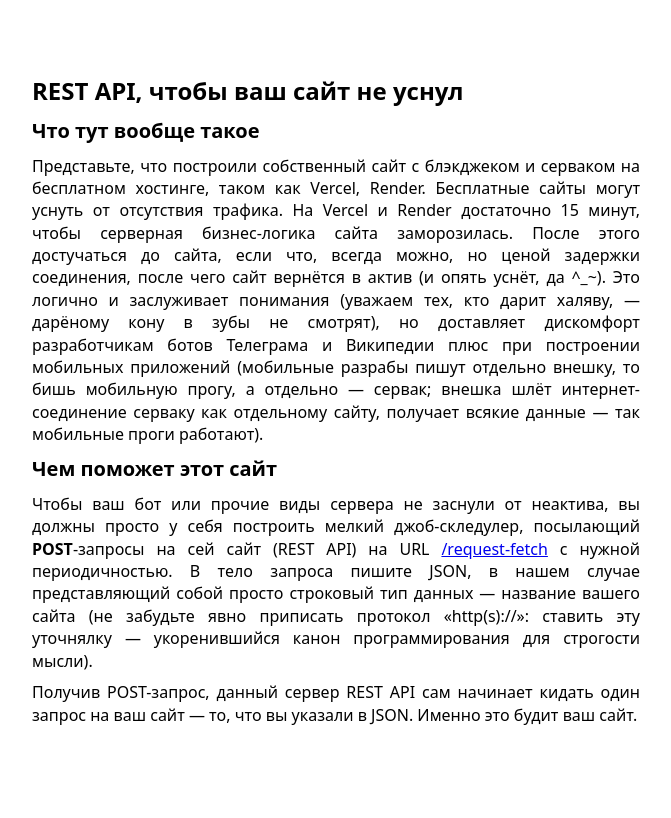
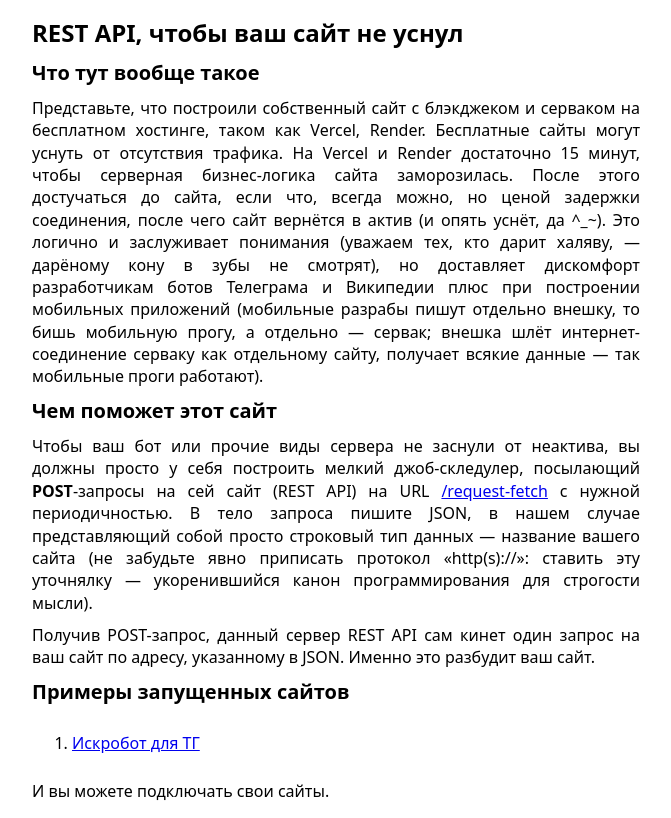
Before and after one commit to iscra-sama/fetch-request-iscroapi, a Flask app: page /1 in a window 1280 px wide. Shown: the whole page, without its empty margins (304-975 px from the left). Before the commit the page ends 725 px from the top, so only its background shows below. Run offline with Flask 3, Linux system fonts and the light colour scheme.

Commit message:
Update text for clarity in index.html

```diff
--- a/templates/index.html
+++ b/templates/index.html
@@ -63,7 +63,14 @@
         <section>
             <h2>Чем поможет этот сайт</h2>
             <p>Чтобы ваш бот или прочие виды сервера не заснули от неактива, вы должны просто у себя построить мелкий джоб-скледулер, посылающий <b>POST</b>-запросы на сей сайт (REST API) на URL <a href="/request-fetch">/request-fetch</a> с нужной периодичностью. В тело запроса пишите JSON, в нашем случае представляющий собой просто строковый тип данных — название вашего сайта (не забудьте явно приписать протокол «http(s)://»: ставить эту уточнялку — укоренившийся канон программирования для строгости мысли).</p>
-            <p>Получив POST-запрос, данный сервер REST API сам начинает кидать один запрос на ваш сайт — то, что вы указали в JSON. Именно это будит ваш сайт.</p>
+            <p>Получив POST-запрос, данный сервер REST API сам кинет один запрос на ваш сайт по адресу, указанному в JSON. Именно это разбудит ваш сайт.</p>
+        </section>
+        <section>
+            <h2>Примеры запущенных сайтов</h2>
+            <ol>
+                <li><a href="https://tg-iscrobot-app.onrender.com">Искробот для ТГ</a></li>
+            </ol>
+            <p>И вы можете подключать свои сайты.</p>
         </section>
     </article>
 </main>
```
